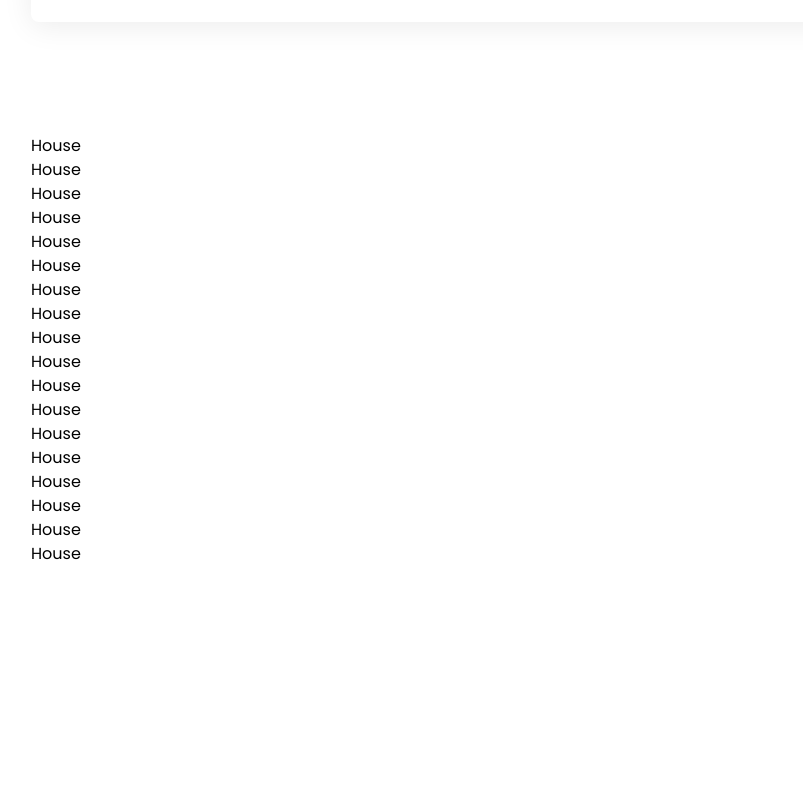
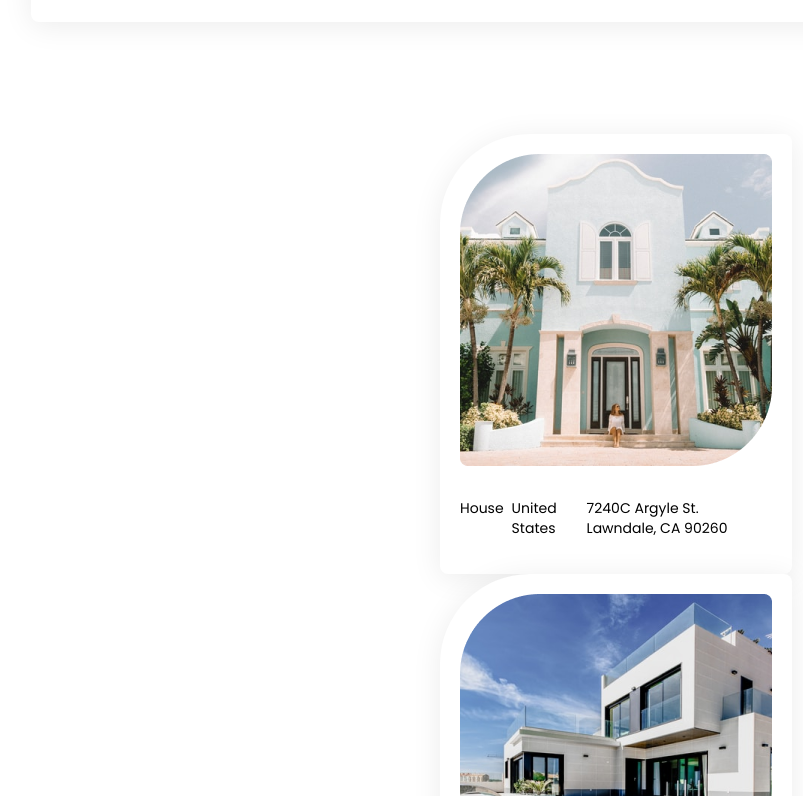
Before and after one commit to anaskhan28/real-estate-reunion, a React (Create React App) app: page / in a window 1280 px wide. Shown: the part 744-1540 px from the top of the page, without its empty margins (24-827 px from the left). Built offline with nearby package versions, Linux system fonts and the light colour scheme.

Commit message:
implementing houses

```diff
--- a/src/components/House.js
+++ b/src/components/House.js
@@ -1,7 +1,19 @@
 import React from 'react';
+import {BiBed, BiBath,BiArea} from 'react-icons/bi';
 
-const House = () => {
-  return <div>House</div>;
+const House = ({house}) => {
+  const {image, type, country,address, bedrooms, bathrooms,
+  surface, price} = house;
+  return <div className='bg-white shadow-1 p-5 rounded-lg
+  rounded-tl-[90px] w-full max-w-[352px] mx-auto cursor-pointer
+  hover:shadow-2xl transition'>
+    <img className="mb-8" src={image}alt=''/>
+    <div className='mb-4 flex gap-x-2 text-sm'>
+      <div className=''>{type}</div>
+      <div>{country}</div>
+      <div>{address}</div>
+    </div>
+  </div>;
 };
 
 export default House;
```
